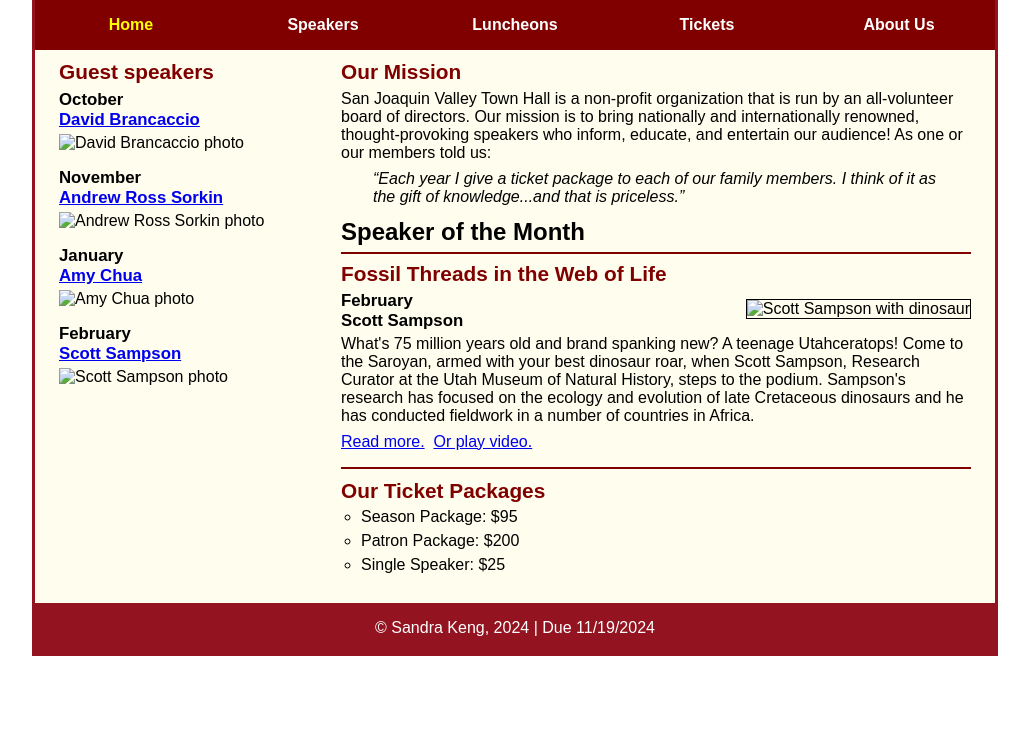
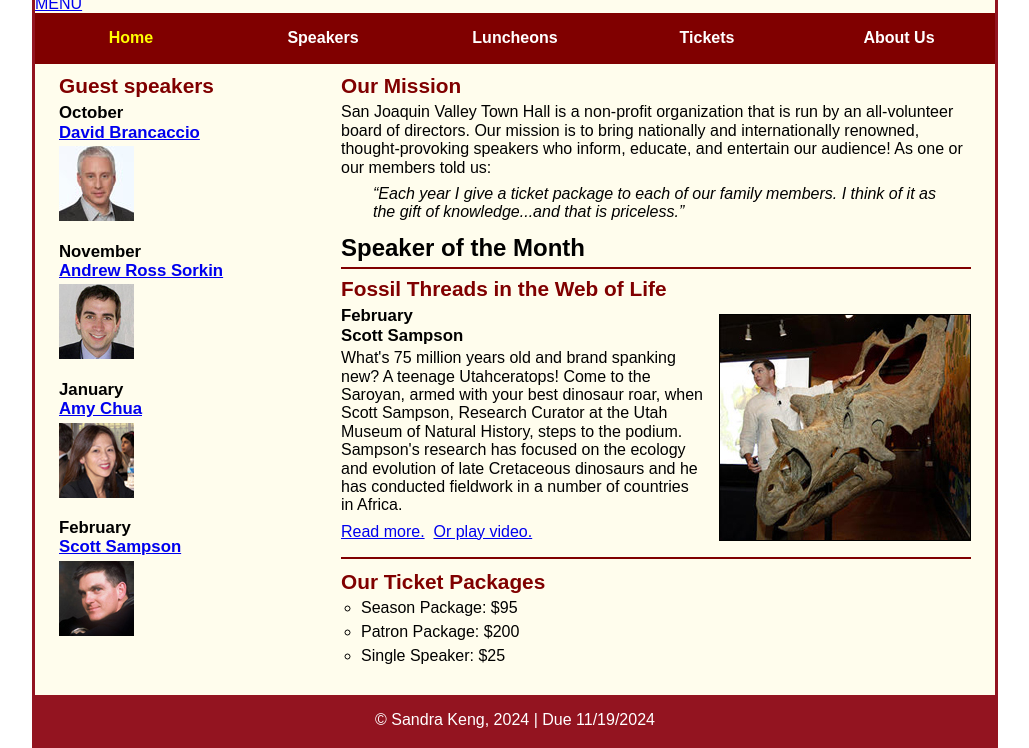
Before and after one commit to us95k/A11, a plain HTML site: page index.html in a window 1280 px wide. Shown: the part 123-871 px from the top of the page, without its empty margins (125-1154 px from the left). Before the commit the page ends 800 px from the top, so only its background shows below. Drawn offline with nearby package versions, Linux system fonts and the light colour scheme; files that its build step writes are made by us from their sources.

Commit message:
commit now

```diff
--- a/index.html
+++ b/index.html
@@ -2,31 +2,36 @@
 <html lang="en">
 
 <head>
+	<title>San Joaquin Valley Town Hall</title>
+
+
 	<meta charset="utf-8">
 	<meta name="viewport" content="width=device-width, initial-scale=1">
-	<title>San Joaquin Valley Town Hall</title>
 	<link rel="shortcut icon" href="images/favicon.ico">
-	<link rel="stylesheet" href="c8_main.css">
-    <link rel="stylesheet" href="slicknav.css">
-    <script src="https://code.jquery.com/jquery-3.6.0.min.js"></script>
-    <script src="js/jquery.slicknav.min.js"></script>
+	<link rel="stylesheet" href="styles/normalize.css">
+	<link rel="stylesheet" href="styles/c8_main.css">
+	<link rel="stylesheet" href="styles/slicknav.css">
+
+	<!-- import jquery-->
+	<script src="https://code.jquery.com/jquery-3.6.0.min.js"></script>
+	<script src="js/jquery.slicknav.min.js"></script>
 	<script type="text/javascript">
-    	$(document).ready(function(){
-			$('#nav_menu').slicknav({prependTo:"#mobile_menu"});
-    	});
-    </script>
+		$(document).ready(function(){
+			$('#nav_menu').slicknav({prependTo:"#mobilemenu"});
+		});
+	</script>
+
 </head>
-
 <body>
 	<header>
-		<img src="town_hall_logo.gif" alt="Town Hall logo" height="80">
+		<img src="images/town_hall_logo.gif" alt="Town Hall logo" height="80">
 		<h2>San Joaquin Valley Town Hall</h2>
 		<h3>Celebrating our <span class="shadow">75<sup>th</sup></span> Year</h3>
 	</header>
-    <nav id="mobile_menu"></nav>
+	<nav id="mobilemenu"></nav>
 	<nav id="nav_menu">
     	<ul>
-        	<li><a href="c8_index.html" class="current">Home</a></li>
+        	<li><a href="index.html" class="current">Home</a></li>
         	<li><a href="speakers.html">Speakers</a></li>
         	<li><a href="luncheons.html">Luncheons</a></li>
         	<li><a href="tickets.html">Tickets</a></li>
@@ -53,7 +58,7 @@
 			<h1>Speaker of the Month</h1>
 			<article>
 				<h2>Fossil Threads in the Web of Life</h2>
-				<img src="sampson_dinosaur.jpg" alt="Scott Sampson with dinosaur">
+				<img src="images/sampson_dinosaur.jpg" alt="Scott Sampson with dinosaur">
 				<h3>February<br>
 				Scott Sampson</h3>
 				<p>What's 75 million years old and brand spanking new? A teenage Utahceratops!
@@ -62,8 +67,8 @@
 				has focused on the ecology and evolution of late Cretaceous dinosaurs and he has conducted
 				fieldwork in a number of countries in Africa.</p>
 				<p>
-					<a href="c7_sampson.html">Read more.</a>&nbsp;
-					<a href="sampson.swf" target="_blank">Or play video.</a>
+					<a href="speakers/c7_sampson.html">Read more.</a>&nbsp;
+					<a href="media/sampson.mp4" target="_blank">Or play video.</a>
 				</p>
 			</article>
 
@@ -76,20 +81,18 @@
 		</section>
 		<aside>
 			<h2>Guest speakers</h2>
-			<div id="speakers">
-			<h3>October<br><a href="brancaccio.html">David Brancaccio</a></h3>
-			<img src="brancaccio75.jpg" alt="David Brancaccio photo">
-			<h3>November<br><a href="sorkin.html">Andrew Ross Sorkin</a></h3>
-			<img src="sorkin75.jpg" alt="Andrew Ross Sorkin photo">
-			<h3>January<br><a href="chua.html">Amy Chua</a></h3>
-			<img src="chua75.jpg" alt="Amy Chua photo">
-			<h3>February<br><a href="c7_sampson.html">Scott Sampson</a></h3>
-			<img src="sampson75.jpg" alt="Scott Sampson photo">
-			</div>
+			<h3>October<br><a href="speakers/brancaccio.html">David Brancaccio</a></h3>
+			<img src="images/brancaccio75.jpg" alt="David Brancaccio photo">
+			<h3>November<br><a href="speakers/sorkin.html">Andrew Ross Sorkin</a></h3>
+			<img src="images/sorkin75.jpg" alt="Andrew Ross Sorkin photo">
+			<h3>January<br><a href="speakers/chua.html">Amy Chua</a></h3>
+			<img src="images/chua75.jpg" alt="Amy Chua photo">
+			<h3>February<br><a href="speakers/c7_sampson.html">Scott Sampson</a></h3>
+			<img src="images/sampson75.jpg" alt="Scott Sampson photo">
 		</aside>
 	</main>
 	<footer>
-		<p>&copy; Sandra Keng, 2024 | Due 11/19/2024</p>
+		<p>&copy; Sandra Keng, 2024 | Due 11/19/2024 </p>
 	</footer>
 </body>
 </html>
```
